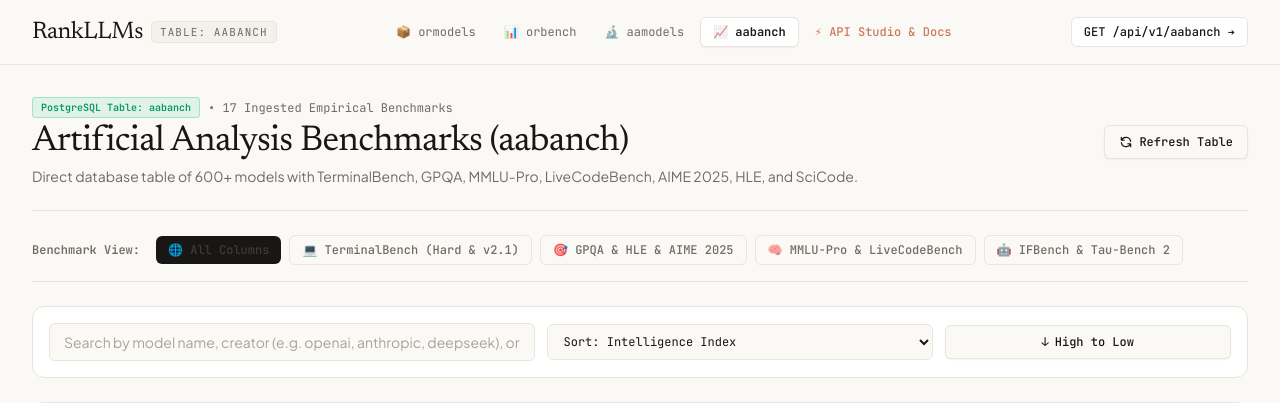
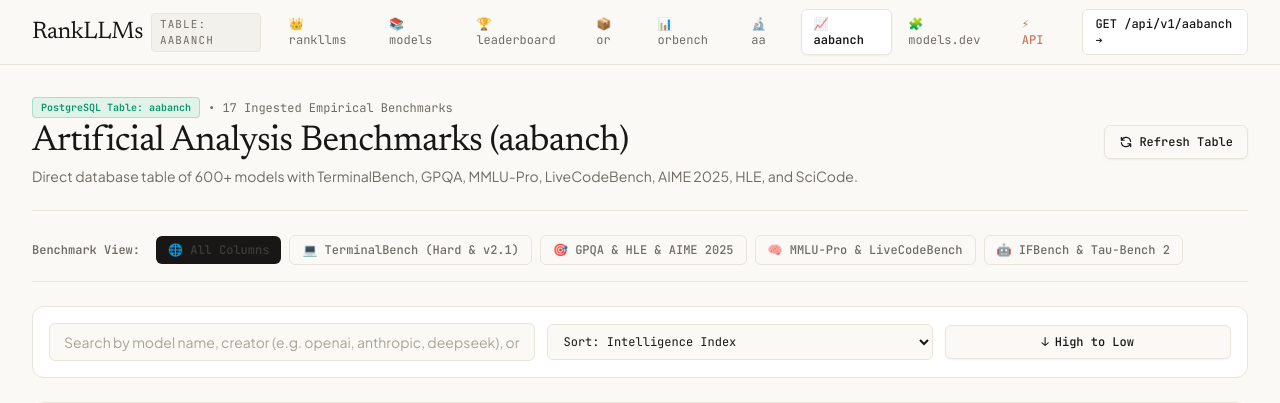
Before and after one commit to Luckyyaduvanshiofficial/rankllms-engine, a Django app: page /aabanch in a window 1280 px wide. Shown: the top 403 px of the page. Run offline with Django 5.2, Linux system fonts and the light colour scheme; some libraries are stand-ins or nearby versions.

Commit message:
polish: standardize nav across source pages + homepage links
- All 5 source pages now share the same nav: rankllms, models, leaderboard,
  or, orbench, aa, aabanch, models.dev, API (with correct active state)
- Homepage header adds LLM Leaderboard + Compare; hero CTA points to
  /llm-leaderboard and rankindex leaderboard API

```diff
--- a/llms/templates/aabanch.html
+++ b/llms/templates/aabanch.html
@@ -66,11 +66,15 @@
 
       <!-- Quick Nav Links -->
       <nav class="hidden md:flex items-center gap-1 font-mono text-xs">
-        <a href="/ormodels" class="px-3 py-1.5 rounded-md text-muted hover:text-ink hover:bg-surface-soft transition-all">📦 ormodels</a>
+        <a href="/rankllms" class="px-3 py-1.5 rounded-md text-muted hover:text-ink hover:bg-surface-soft transition-all">👑 rankllms</a>
+        <a href="/rankllms/models" class="px-3 py-1.5 rounded-md text-muted hover:text-ink hover:bg-surface-soft transition-all">📚 models</a>
+        <a href="/llm-leaderboard" class="px-3 py-1.5 rounded-md text-muted hover:text-ink hover:bg-surface-soft transition-all">🏆 leaderboard</a>
+        <a href="/ormodels" class="px-3 py-1.5 rounded-md text-muted hover:text-ink hover:bg-surface-soft transition-all">📦 or</a>
         <a href="/orbench" class="px-3 py-1.5 rounded-md text-muted hover:text-ink hover:bg-surface-soft transition-all">📊 orbench</a>
-        <a href="/aamodels" class="px-3 py-1.5 rounded-md text-muted hover:text-ink hover:bg-surface-soft transition-all">🔬 aamodels</a>
+        <a href="/aamodels" class="px-3 py-1.5 rounded-md text-muted hover:text-ink hover:bg-surface-soft transition-all">🔬 aa</a>
         <a href="/aabanch" class="px-3 py-1.5 rounded-md text-ink bg-surface-card border border-hairline shadow-sm font-semibold">📈 aabanch</a>
-        <a href="/" class="px-3 py-1.5 rounded-md text-primary font-medium hover:bg-surface-soft transition-all">⚡ API Studio & Docs</a>
+        <a href="/modelsdev" class="px-3 py-1.5 rounded-md text-muted hover:text-ink hover:bg-surface-soft transition-all">🧩 models.dev</a>
+        <a href="/" class="px-3 py-1.5 rounded-md text-primary font-medium hover:bg-surface-soft transition-all">⚡ API</a>
       </nav>
 
       <div class="flex items-center gap-2">
--- a/llms/templates/docs_portal.html
+++ b/llms/templates/docs_portal.html
@@ -106,9 +106,11 @@
       <nav>
         <a href="/" class="active">Home</a>
         <a href="/leaderboard">Leaderboard</a>
+        <a href="/llm-leaderboard">LLM Leaderboard</a>
         <a href="/benchmarks">Benchmarks</a>
         <a href="/rankllms">Source of Truth</a>
         <a href="/rankllms/models">Models</a>
+        <a href="/compare">Compare</a>
         <a href="/api/v1/docs" target="_blank">API Docs</a>
       </nav>
     </header>
@@ -116,9 +118,9 @@
     <section class="hero">
       <h1>AI Model Rankings & Benchmark Data</h1>
       <p>Free, open-source rankings for LLMs, benchmarks, and model comparisons. Intelligence, coding, and agentic indices for 8000+ models — merged from three independent sources into one source of truth.</p>
-      <a href="/leaderboard" class="btn">View Leaderboard</a>
+      <a href="/llm-leaderboard" class="btn">View Leaderboard</a>
       <a href="/rankllms" class="btn btn-outline">Source of Truth</a>
-      <a href="/api/v1/leaderboard" class="btn btn-outline" target="_blank">API</a>
+      <a href="/api/v1/leaderboard/rankindex" class="btn btn-outline" target="_blank">API</a>
     </section>
 
     <section class="features">
```
Also changed, not shown: llms/templates/aamodels.html (+7 -3 lines), llms/templates/modelsdev.html (+6 -4 lines), llms/templates/orbench.html (+7 -3 lines), llms/templates/ormodels.html (+7 -3 lines).
